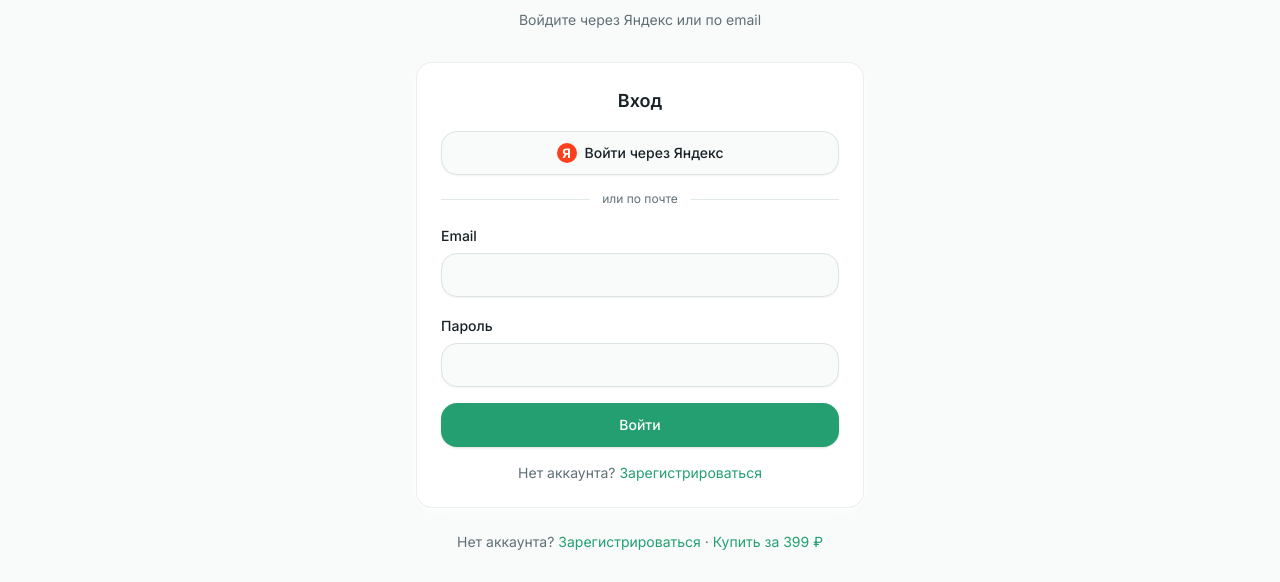
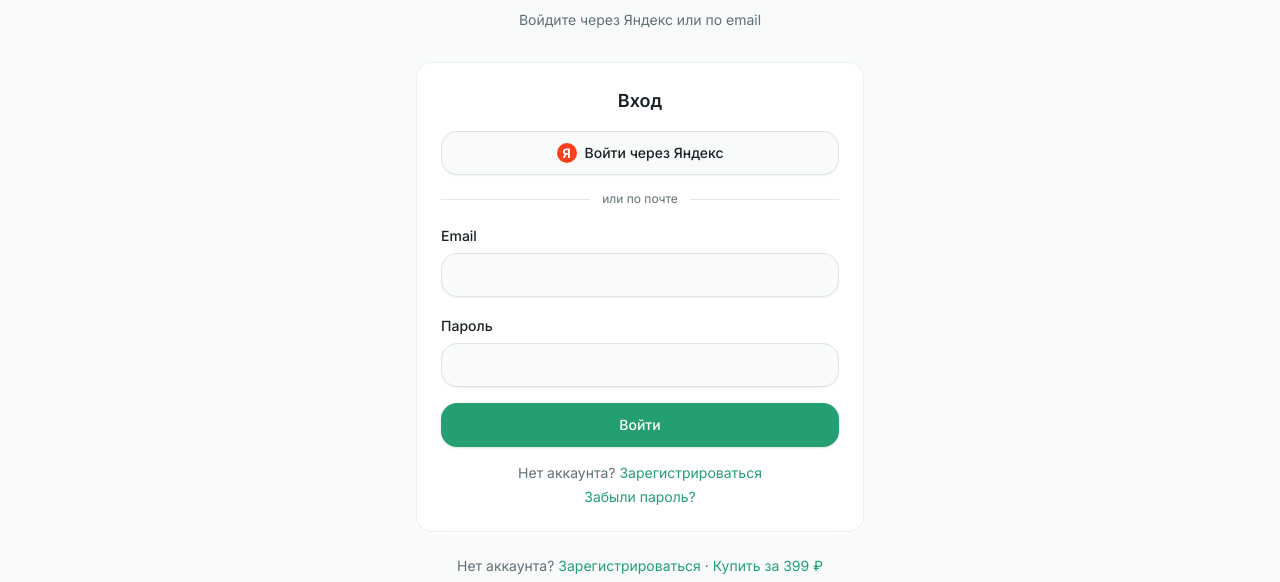
Before and after one commit to dios07022004-coder/kopkop, a Next.js app: page /login in a window 1280 px wide. Shown: the part 143-725 px from the top of the page. Built offline with nearby package versions, Linux system fonts and the light colour scheme; no server answers.

Commit message:
Восстановление пароля по коду (forgot/reset)

```diff
--- a/src/components/auth/login-form.tsx
+++ b/src/components/auth/login-form.tsx
@@ -8,7 +8,7 @@
 import { Input } from "@/components/ui/input";
 import { Label } from "@/components/ui/label";
 
-type Mode = "login" | "register" | "verify";
+type Mode = "login" | "register" | "verify" | "forgot" | "reset";
 
 function YandexIcon() {
   return (
@@ -30,6 +30,7 @@
   const [mode, setMode] = useState<Mode>(defaultMode);
   const [email, setEmail] = useState("");
   const [password, setPassword] = useState("");
+  const [newPassword, setNewPassword] = useState("");
   const [code, setCode] = useState("");
   const [error, setError] = useState(
     searchParams.get("error") ? "Не удалось войти через Яндекс. Попробуйте ещё раз или по почте." : "",
@@ -40,6 +41,12 @@
   function done() {
     router.push(next);
     router.refresh();
+  }
+
+  function switchMode(m: Mode) {
+    setMode(m);
+    setError("");
+    setInfo("");
   }
 
   const yandexHref = `/api/auth/yandex/start?next=${encodeURIComponent(next)}`;
@@ -87,14 +94,13 @@
       });
       setLoading(false);
       if (e2) return setError(e2.message || "Не удалось зарегистрироваться");
-      // Supabase для уже существующего email возвращает пользователя с пустым identities
       if (data.user && Array.isArray(data.user.identities) && data.user.identities.length === 0) {
         setError("Этот email уже зарегистрирован. Войдите или восстановите пароль.");
         setMode("login");
         return;
       }
       if (data.session) {
-        done(); // подтверждение email отключено — сразу вошли
+        done();
         return;
       }
       setInfo("Мы отправили код на ваш email. Введите его ниже.");
@@ -113,19 +119,61 @@
       done();
       return;
     }
+
+    if (mode === "forgot") {
+      const { error: e4 } = await supabase.auth.resetPasswordForEmail(email);
+      setLoading(false);
+      if (e4) return setError("Не удалось отправить код. Проверьте email.");
+      setInfo("Мы отправили код для смены пароля на email. Введите его и новый пароль.");
+      setMode("reset");
+      return;
+    }
+
+    if (mode === "reset") {
+      const { error: e5 } = await supabase.auth.verifyOtp({
+        email,
+        token: code.trim(),
+        type: "recovery",
+      });
+      if (e5) {
+        setLoading(false);
+        return setError("Неверный или просроченный код");
+      }
+      const { error: e6 } = await supabase.auth.updateUser({ password: newPassword });
+      setLoading(false);
+      if (e6) return setError("Не удалось сменить пароль. Минимум 6 символов.");
+      done();
+      return;
+    }
   }
 
   const titleByMode: Record<Mode, string> = {
     login: "Вход",
     register: "Регистрация",
     verify: "Подтверждение почты",
+    forgot: "Восстановление пароля",
+    reset: "Новый пароль",
   };
+
+  const buttonByMode: Record<Mode, string> = {
+    login: "Войти",
+    register: "Зарегистрироваться",
+    verify: "Подтвердить",
+    forgot: "Отправить код",
+    reset: "Сменить пароль",
+  };
+
+  const showOAuth = mode === "login" || mode === "register";
+  const showEmail = mode === "login" || mode === "register" || mode === "forgot";
+  const showCode = mode === "verify" || mode === "reset";
+  const showPassword = mode === "login" || mode === "register";
+  const showNewPassword = mode === "reset";
 
   return (
     <form onSubmit={onSubmit} className="soft-card mx-auto max-w-md space-y-4 p-6">
       <p className="text-center text-lg font-semibold">{titleByMode[mode]}</p>
 
-      {mode !== "verify" && supabaseReady && (
+      {showOAuth && supabaseReady && (
         <>
           <a
             href={yandexHref}
@@ -142,7 +190,21 @@
         </>
       )}
 
-      {mode === "verify" ? (
+      {showEmail && (
+        <div className="space-y-1.5">
+          <Label htmlFor="email">Email</Label>
+          <Input
+            id="email"
+            type="email"
+            required
+            value={email}
+            className="h-11"
+            onChange={(e) => setEmail(e.target.value)}
+          />
+        </div>
+      )}
+
+      {showCode && (
         <div className="space-y-1.5">
           <Label htmlFor="code">Код из письма</Label>
           <Input
@@ -155,19 +217,9 @@
             onChange={(e) => setCode(e.target.value)}
           />
         </div>
-      ) : (
-        <>
-          <div className="space-y-1.5">
-            <Label htmlFor="email">Email</Label>
-            <Input
-              id="email"
-              type="email"
-              required
-              value={email}
-              className="h-11"
-              onChange={(e) => setEmail(e.target.value)}
-            />
-          </div>
+      )}
+
+      {showPassword && (
         <div className="space-y-1.5">
           <Label htmlFor="password">Пароль</Label>
           <Input
@@ -180,36 +232,52 @@
             onChange={(e) => setPassword(e.target.value)}
           />
         </div>
-        </>
+      )}
+
+      {showNewPassword && (
+        <div className="space-y-1.5">
+          <Label htmlFor="newPassword">Новый пароль</Label>
+          <Input
+            id="newPassword"
+            type="password"
+            required
+            minLength={6}
+            value={newPassword}
+            className="h-11"
+            onChange={(e) => setNewPassword(e.target.value)}
+          />
+        </div>
       )}
 
       {error && <p className="text-sm text-[hsl(var(--danger))]">{error}</p>}
       {info && <p className="text-sm text-primary">{info}</p>}
 
       <Button type="submit" className="h-11 w-full" disabled={loading}>
-        {loading
-          ? "…"
-          : mode === "login"
-            ? "Войти"
-            : mode === "register"
-              ? "Зарегистрироваться"
-              : "Подтвердить"}
+        {loading ? "…" : buttonByMode[mode]}
       </Button>
 
       {supabaseReady && mode === "login" && (
-        <p className="text-center text-sm text-muted-foreground">
+        <div className="space-y-1 text-center text-sm text-muted-foreground">
+          <p>
             Нет аккаунта?{" "}
             <button
               type="button"
               className="text-primary underline-offset-4 hover:underline"
-            onClick={() => {
-              setMode("register");
-              setError("");
-            }}
+              onClick={() => switchMode("register")}
             >
               Зарегистрироваться
             </button>
           </p>
+          <p>
+            <button
+              type="button"
+              className="text-primary underline-offset-4 hover:underline"
+              onClick={() => switchMode("forgot")}
+            >
+              Забыли пароль?
+            </button>
+          </p>
+        </div>
       )}
       {supabaseReady && mode === "register" && (
         <p className="text-center text-sm text-muted-foreground">
@@ -217,22 +285,21 @@
           <button
             type="button"
             className="text-primary underline-offset-4 hover:underline"
-            onClick={() => {
-              setMode("login");
-              setError("");
-            }}
+            onClick={() => switchMode("login")}
           >
             Войти
           </button>
         </p>
       )}
-      {mode === "verify" && (
+      {(mode === "verify" || mode === "forgot" || mode === "reset") && (
         <p className="text-center text-xs text-muted-foreground">
-          Не пришёл код? Проверьте папку «Спам» или{" "}
-          <Link href="/login" className="text-primary hover:underline">
-            начните заново
-          </Link>
-          .
+          <button
+            type="button"
+            className="text-primary hover:underline"
+            onClick={() => switchMode("login")}
+          >
+            ← Назад ко входу
+          </button>
         </p>
       )}
     </form>
```
Lines whose indentation alone changed are shown as unchanged.
